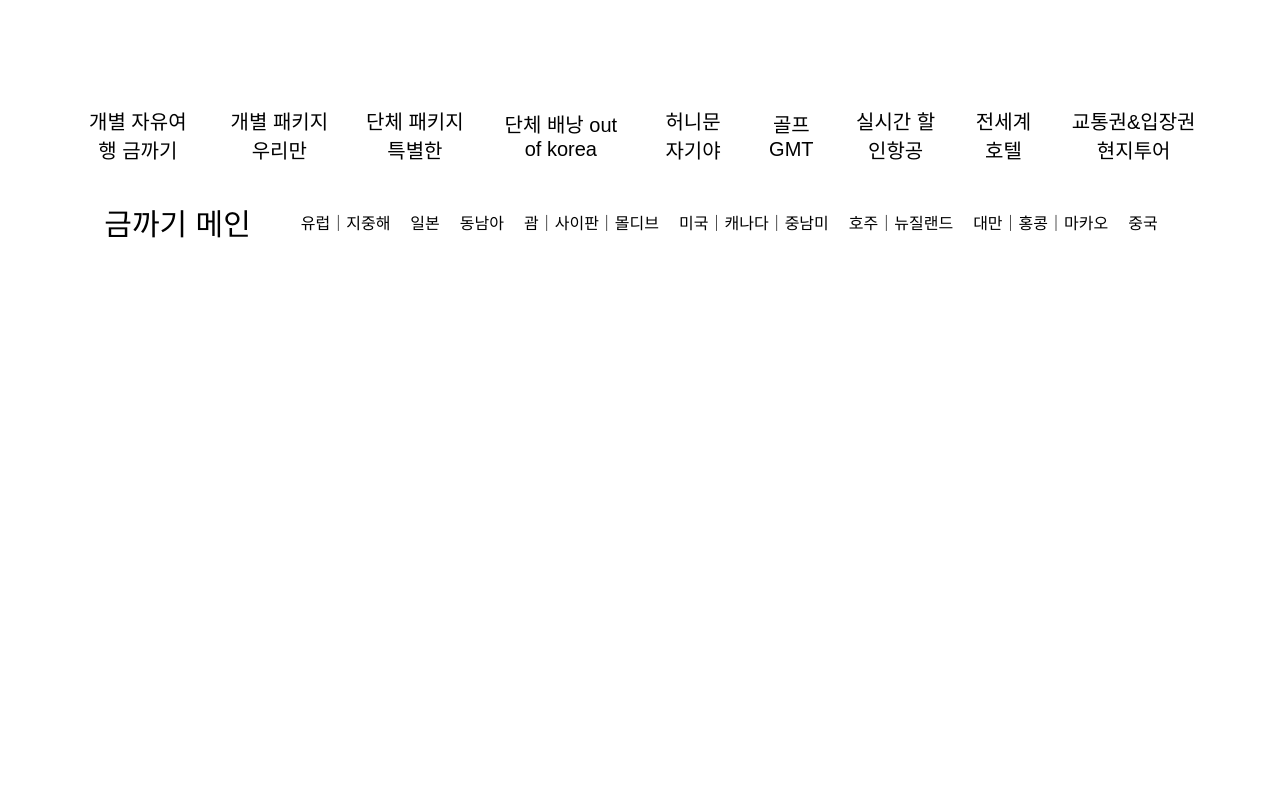
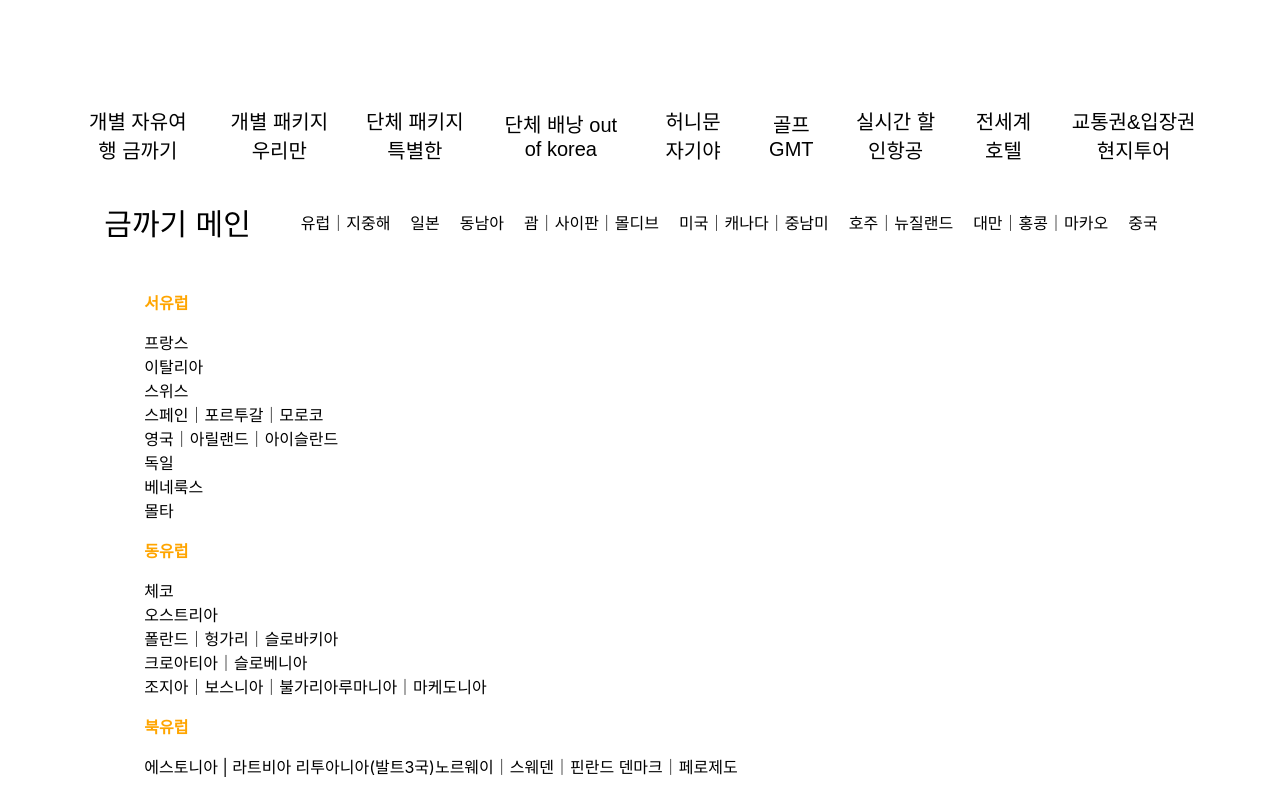
Before and after one commit to sichan1301/naeiltour_clone, a React (Create React App) app: page / in a window 1280 px wide. Shown: the top 797 px of the page. Built offline with nearby package versions, Linux system fonts and the light colour scheme.

Commit message:
목요일 집 작업

```diff
--- a/src/App.tsx
+++ b/src/App.tsx
@@ -9,7 +9,7 @@ const App = () => {
   const [productType, setProductType] = useState(0)
 
   const handleMouseEnter = (productIdx:number,productType:number) =>{
-    productIdx < 6 && setProductIdx(productIdx)
+    productIdx < 7 && setProductIdx(productIdx)
     setProductType(productType)
   }
 
--- a/src/components/menu.tsx
+++ b/src/components/menu.tsx
@@ -2,7 +2,7 @@ import { menu, submenu } from "../data/data"
 import styled from "styled-components"
 import { useState } from "react"
 import GoldMenu from "./subMenu/gold"
-import { EMenuType, EProductType } from "../data/dataType"
+import { EProductType } from "../data/dataType"
 import Package from "./subMenu/package"
 
 
--- a/src/components/subMenu/gold.tsx
+++ b/src/components/subMenu/gold.tsx
@@ -1,6 +1,5 @@
 import { menu, submenu } from "../../data/data"
 import styled from "styled-components"
-import { EMenuType, textLinkType } from "../../data/dataType"
 
 type subMenuProps = {
   productIdx:number,
@@ -8,12 +7,13 @@ type subMenuProps = {
 }
 
 const GoldMenu = ({productIdx,menuIdx}:subMenuProps) => {
-const filteredData = submenu.filter(item => item.type === EMenuType.gold)
-
   return(
     <GoldMenuSection>
 
-      {/* submenu[productIdx][menuIdx]  요딴식으로 하나 만들 것  */}
+      {submenu[productIdx][menuIdx].map(item => (<ul>
+        <SubCategory>{item.subCategory.text}</SubCategory>
+        {item.subMenu?.map(subMenu => <li>{subMenu.text}</li>)}
+      </ul>))}
     </GoldMenuSection>
   )
 }
--- a/src/data/data.ts
+++ b/src/data/data.ts
@@ -1,4 +1,4 @@
-import { menuType, productType, subMenuType,EMenuType, EProductType } from "./dataType"
+import { menuType, productType, subMenuType,EProductType } from "./dataType"
 
 export const product:productType[] = [
   {
@@ -242,10 +242,11 @@ export const menu:menuType[] = [
 
 
 //  subMenu
-export const submenu:subMenuType = [
-  {
-    type:EMenuType.gold,
-    Menu:[
+export const submenu = [
+
+  // 금까기
+  [
+    [
       {
         subCategory:{
           text:"서유럽"
@@ -357,16 +358,12 @@ export const submenu:subMenuType = [
           text:"아기자기한 유럽 소도시! 렌터카를 이용한 편안한 가출!"
         }
       },
-    ]
-  },
-
-  {
-    type:EMenuType.gold,
-    Menu:[
+    ],
+    [
       {
         subCategory:{
-        text:"도쿄",
-        link:"www.~.com"
+          text:"도쿄",
+          link:"www.~.com"
         },
         subMenu:[
           {
@@ -429,12 +426,8 @@ export const submenu:subMenuType = [
           link:"www.~.com"
         }
       },
-    ]
-  },
-
-  {
-    type:EMenuType.gold,
-    Menu:[
+    ],
+    [
       {
         subCategory:{
           text:"베트남"
@@ -536,7 +529,7 @@ export const submenu:subMenuType = [
       },
       {
         subCategory:{
-          text:"인도네시아"
+          text:"인도네시아/말레이시아"
         },
         subMenu:[
           {
@@ -554,112 +547,438 @@ export const submenu:subMenuType = [
         ]
       },
     ]
-  }
+  ],
 
-  // [
-  //   {
-  //     subCategory:{
-  //       text:"유럽"
-  //     },
-  //     subMenu:[
-  //       {
-  //         text:"프리미엄 우리만",
-  //         link:"www.~.com"
-  //       },
-  //       {
-  //         text:"컴포트 우리만",
-  //         link:"www.~.com"
-  //       },
-  //       {
-  //         text:"테마 우리만",
-  //         link:"www.~.com"
-  //       }
-  //     ]
-  //   },
-  //   {
-  //     subCategory: {
-  //       text:"일본"
-  //     },
-  //     subMenu:[
-  //       {
-  //         text:"도쿄 | 오사카 | 나고야",
-  //         link:"www.~.com"
-  //       },
-  //       {
-  //         text:"큐슈 | 홋카이도 | 오키나와 | 시코쿠",
-  //         link:"www.~.com"
-  //       }
-  //     ]
-  //   },
-  //   {
-  //     subCategory:{
-  //       text:"괌 | 사이판 | 팔라우"
-  //     }
-  //   },
-  //   {
-  //     subCategory:{
-  //       text:"미주 | 캐나다 | 중남미"
-  //     }
-  //   },
-  //   {
-  //     subCategory:{
-  //       text:"호주 | 뉴질랜드",
-  //     }
-  //   },
-  //   {
-  //     subCategory:{
-  //       text:"동남아"
-  //     },
-  //     subMenu:[
-  //       {
-  //         text:"베트남 | 태국 | 미얀마 | 캄보디아",
-  //         link:"www.~.com"
-  //       },
-  //       {
-  //         text:"필리핀 | 싱가폴 | 말레이시아",
-  //         link:"www.~.com"
-  //       },
-  //       {
-  //         text:"인도네시아",
-  //         link:"www.~.com"
-  //       }
-  //     ]
 
-  //   },
-  //   {
-  //     subCategory:{
-  //       text:"홍콩 | 마카오 | 대만"
-  //     }
-  //   },
-  //   {
-  //     subCategory:{
-  //       text:"대만(타이완)"
-  //     },
-  //     subMenu:[
-  //       {
-  //         text:"가족테마 | 온천 | 트레킹",
-  //         link:"www.~.com"
-  //       },
-  //       {
-  //         text:"택시투어 | 모임여행",
-  //         link:"www.~.com"
-  //       }
-  //     ]
-  //   },
-  //   {
-  //     subCategory:{
-  //       text:"홍콩 | 마카오 | 심천"
-  //     },
-  //     subMenu:[
-  //       {
-  //         text:"가족테마 | 트레킹 | 모임여행",
-  //         link:"www.~.com"
-  //       },
-  //       {
-  //         text:"호캉스 | 역사문화유산",
-  //         link:"www.~.com"
-  //       }
-  //     ]
-  //   }
-  // ]
+  // 우리만
+  [
+    [
+      {
+        subCategory:{
+          text:"유럽"
+        },
+        subMenu:[
+          {
+            text:"프리미엄 우리만",
+            link:"www.~.com"
+          },
+          {
+            text:"컴포트 우리만",
+            link:"www.~.com"
+          },
+          {
+            text:"테마 우리만",
+            link:"www.~.com"
+          }
+        ]
+      },
+      {
+        subCategory:{
+          text:"일본"
+        },
+        subMenu:[
+          {
+            text:"도쿄 | 오사카 | 나고야",
+            link:"www.~.com"
+          },
+          {
+            text:"큐슈 | 홋카이도 | 오키나와 | 시코쿠",
+            link:"www.~.com"
+          }
+        ]
+      },
+      {
+        subCategory:{
+          text:"괌 | 사이판 | 팔라우"
+        }
+      },
+      {
+        subCategory:{
+          text:"미주 | 캐나다 | 중남미"
+        }
+      },
+      {
+        subCategory:{
+          text:"호주 | 뉴질랜드",
+        }
+      },
+      {
+        subCategory:{
+          text:"동남아"
+        },
+        subMenu:[
+          {
+            text:"베트남 | 태국 | 미얀마 | 캄보디아",
+            link:"www.~.com"
+          },
+          {
+            text:"필리핀 | 싱가폴 | 말레이시아",
+            link:"www.~.com"
+          },
+          {
+            text:"인도네시아",
+            link:"www.~.com"
+          }
+        ]
+      },
+      {
+        subCategory:{
+          text:"홍콩 | 마카오 | 대만"
+        }
+      },
+      {
+        subCategory:{
+          text:"대만(타이완)"
+        },
+        subMenu:[
+          {
+            text:"가족테마 | 온천 | 트레킹",
+            link:"www.~.com"
+          },
+          {
+            text:"택시투어 | 모임여행",
+            link:"www.~.com"
+          }
+        ]
+      },
+      {
+        subCategory:{
+          text:"홍콩 | 마카오 | 심천"
+        },
+        subMenu:[
+          {
+            text:"가족테마 | 트레킹 | 모임여행",
+            link:"www.~.com"
+          },
+          {
+            text:"호캉스 | 역사문화유산",
+            link:"www.~.com"
+          }
+        ]
+      }
+    ]
+  ],
+
+  // 특별한
+  [
+    [
+      {
+        subCategory:{
+          text:"서유럽"
+        },
+        subMenu:[
+          {
+            text:"이탈리아｜프랑스｜영국｜스위스｜독일｜네덜란드｜아이슬란드",
+            link:"www.~.com"
+          }
+        ]
+      },
+      {
+        subCategory:{
+          text:"동유럽/발칸"
+        },
+        subMenu:[
+          {
+            text:"체코｜오스트리아｜헝가리｜폴란드｜크로아티아｜슬로베니아",
+            link:"www.~.com"
+          }
+        ]
+      },
+      {
+        subCategory:{
+          text:"유럽 한나라 핵심일주"
+        }
+      },
+      {
+        subCategory:{
+          text:"유럽 자유여행 패키지"
+        }
+      },
+      {
+        subCategory:{
+          text:"스페인/포르투갈"
+        },
+        subMenu:[
+          {
+            text:"스페인｜포르투갈｜모로코",
+            link:"www.~.com"
+          }
+        ]
+      },
+      {
+        subCategory:{
+          text:"지중해/중동"
+        },
+        subMenu:[
+          {
+            text:"튀르키예(터키)｜그리스｜이집트｜두바이｜이스라엘",
+            link:"www.~.com"
+          }
+        ]
+      },
+      {
+        subCategory:{
+          text:"북유럽"
+        },
+        subMenu:[
+          {
+            text:"노르웨이｜핀란드｜스웨덴｜덴마크",
+            link:"www.~.com"
+          }
+        ]
+      },
+      {
+        subCategory:{
+          text:"일본 패키지"
+        },
+        subMenu:[
+          {
+            text:"도쿄 오사카 큐슈 북해도 오키나와",
+            link:"www.~.com"
+          }
+        ],
+        addEventListener:{
+          text:"내일이 설레이는 특별한 단체패키지 여행",
+          link:"www.~.com"
+        }
+      },
+    ]
+  ],
+
+
+  // 단체배낭
+  [
+    [
+      {
+        subCategory:{
+          text:"유 럽"
+        },
+        // addEventListener:{
+        //   text:"단체배낭(전문인솔자 동행)"
+        // },
+        subMenu:[
+          {
+            text:"전체 코스 보기(1 ~ 14코스)",
+            link:"www.~.com"
+          },
+          {
+            text:"지도로 보기",
+            link:"www.~.com"
+          },
+          {
+            text:"서유럽 | 동유럽 | 스페인",
+            link:"www.~.com"
+          },
+          {
+            text:"지중해 | 북유럽",
+            link:"www.~.com"
+          }
+        ]
+      },
+      {
+        subCategory:{
+          text:"미국 | 캐나다 | 중남미"
+        },
+        subMenu:[
+          {
+            text:"단체배낭(전문인솔자 동행)",
+            link:"www.~.com"
+          },
+          {
+            text:"호텔팩(자유롭게 마음대로)",
+            link:"www.~.com"
+          }
+        ]
+      },
+      {
+        subCategory:{
+          text:"호주 | 뉴질랜드"
+        },
+        subMenu:[
+          {
+            text:"단체배낭(전문인솔자 동행)",
+            link:"www.~.com"
+          },
+          {
+            text:"호텔팩(자유롭게 마음대로)",
+            link:"www.~.com"
+          }
+        ]
+      },
+    ]
+  ],
+
+  // 허니문
+  [
+    [
+      {
+        subCategory:{
+          text:"유럽 | 지중해"
+        },
+        subMenu:[
+          {
+            text:"유럽",
+            link:"www.~.com"
+          },
+          {
+            text:"지중해",
+            link:"www.~.com"
+          }
+        ]
+      },
+      {
+        subCategory:{
+          text:"남태평양"
+        },
+        subMenu:[
+          {
+            text:"호주",
+            link:"www.~.com"
+          },
+          {
+            text:"괌 | 사이판",
+            link:"www.~.com"
+          }
+        ]
+      },
+      {
+        subCategory:{
+          text:"미주 | 하와이 | 칸쿤"
+        },
+        subMenu:[
+          {
+            text:"하와이",
+            link:"www.~.com"
+          },
+          {
+            text:"미주 | 칸쿤",
+            link:"www.~.com"
+          }
+        ]
+      },
+      {
+        subCategory:{
+          text:"동남아"
+        },
+        subMenu:[
+          {
+            text:"발리 | 베트남",
+            link:"www.~.com"
+          },
+          {
+            text:"푸켓",
+            link:"www.~.com"
+          },
+          {
+            text:"크라비 | 코사무이",
+            link:"www.~.com"
+          }
+        ]
+      },
+      {
+        subCategory:{
+          text:"스페셜 휴양지"
+        },
+        subMenu:[
+          {
+            text:"자기야 탄생",
+            link:"www.~.com"
+          },
+          {
+            text:"자기야 BI",
+            link:"www.~.com"
+          },
+          {
+            text:"자기야 포인트",
+            link:"www.~.com"
+          },
+          {
+            text:"자기야 광고",
+            link:"www.~.com"
+          },
+          {
+            text:"자기야 캠페인",
+            link:"www.~.com"
+          },
+          {
+            text:"내일씨의 허니문",
+            link:"www.~.com"
+          }
+        ]
+      },
+    ]
+  ],
+
+
+  // 골프
+  [
+    [
+      {
+        subCategory:{
+          text:"괌 | 사이판 | 하와이"
+        },
+        subMenu:[
+          {
+            text:"괌 | 사이판 | 하와이",
+            link:"www.~.com"
+          },
+          {
+            text:"미주 | 칸쿤",
+            link:"www.~.com"
+          }
+        ]
+      },
+      {
+        subCategory:{
+          text:"동남아"
+        },
+        subMenu:[
+
+          {
+            text:"태국(방콕/파타야/치앙마이/푸켓)",
+            link:"www.~.com"
+          },
+          {
+            text:"베트남",
+            link:"www.~.com"
+          },
+          {
+            text:"필리핀/말레이시아",
+            link:"www.~.com"
+          }
+        ]
+      },
+      {
+        subCategory:{
+          text:"일본"
+        },
+        subMenu:[
+          {
+            text:"일본",
+            link:"www.~.com"
+          }
+        ]
+      },
+      {
+        subCategory:{
+          text:"테마골프"
+        },
+        subMenu:[
+
+          {
+            text:"해외골프 부킹",
+            link:"www.~.com"
+          },
+          {
+            text:"커플즈",
+            link:"www.~.com"
+          },
+          {
+            text:"나.비.가 골프",
+            link:"www.~.com"
+          }
+        ]
+      },
+    ]
+  ]
 ]
```
Also changed, not shown: src/components/subMenu/package.tsx (+5 -2 lines), src/data/dataType.ts (+8 -11 lines).
